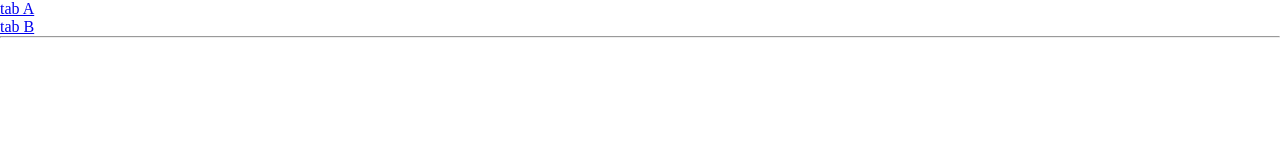
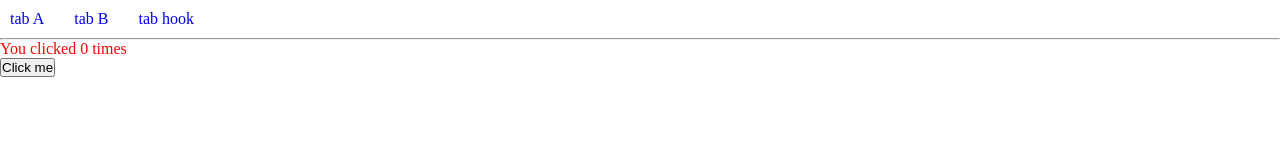
Before and after one commit to sumengmint/react-redux-react-router4-webpack4, a React app: page /hook in a window 1280 px wide. Built offline with nearby package versions, Linux system fonts and the light colour scheme.

Commit message:
react-hooks todo

```diff
--- a/package.json
+++ b/package.json
@@ -15,7 +15,7 @@
     "html-webpack-plugin": "^3.2.0",
     "less": "^3.8.1",
     "less-loader": "^4.1.0",
-    "react": "^16.6.0",
+    "react": "^16.7.0-alpha.2",
     "react-dom": "^16.6.0",
     "react-redux": "^5.1.0",
     "react-router-dom": "^4.3.1",
--- a/src/app.less
+++ b/src/app.less
@@ -10,3 +10,15 @@ p {
 .test {
   display: flex;
 }
+
+.menu-tab {
+  display: flex;
+  li {
+    padding: 10px;
+    margin-right: 10px;
+    list-style: none;
+  }
+  a {
+    text-decoration: none;
+  }
+}
--- /dev/null
+++ b/src/components/reactHooks.js
@@ -0,0 +1,16 @@
+import { useState } from "react";
+
+function Hooks() {
+    const [count, setCount] = useState(0);
+
+    return (
+        <div>
+            <p>You clicked {count} times</p>
+            <button onClick={() => setCount(count + 1)}>
+                Click me
+            </button>
+        </div>
+    );
+}
+
+export default Hooks;
--- a/src/router.js
+++ b/src/router.js
@@ -3,18 +3,22 @@ import { BrowserRouter as Router, Route, Link } from "react-router-dom";
 
 import TabA from './components/tabA';
 import TabB from './components/tabB';
+import Hooks from './components/reactHooks';
 
 class App extends Component{
     render() {
         return (
             <Router>
                 <div>
-                    <ul>
+                    <ul className='menu-tab'>
                         <li>
                             <Link to="/">tab A</Link>
                         </li>
                         <li>
                             <Link to="/b">tab B</Link>
+                        </li>
+                        <li>
+                            <Link to="/hook">tab hook</Link>
                         </li>
                     </ul>
 
@@ -22,6 +26,7 @@ class App extends Component{
 
                     <Route exact path="/" component={TabA} />
                     <Route path="/b" component={TabB} />
+                    <Route path="/hook" component={Hooks} />
                 </div>
             </Router>
         );
--- a/webpack.config.js
+++ b/webpack.config.js
@@ -22,7 +22,7 @@ module.exports = {
             },
             {
                 test: /\.less$/,
-                use: [MiniCssExtractPlugin.loader, 'css-loader', 'less-loader', 'postcss-loader']
+                use: [/*MiniCssExtractPlugin.loader, */'style-loader', 'css-loader', 'less-loader', 'postcss-loader']
             }
         ]
     },
@@ -34,9 +34,9 @@ module.exports = {
             template: './src/index.html',
             hash: true, // 会在打包好的bundle.js后面加上hash串
         }),
-        new MiniCssExtractPlugin({
+        /*new MiniCssExtractPlugin({
             filename: 'style.css'   // 指定打包后的css
-        }),
+        }),*/
         new CleanWebpackPlugin(path.resolve('./dist')),
         new webpack.HotModuleReplacementPlugin()
     ],
```
Also changed, not shown: 1 other file.
